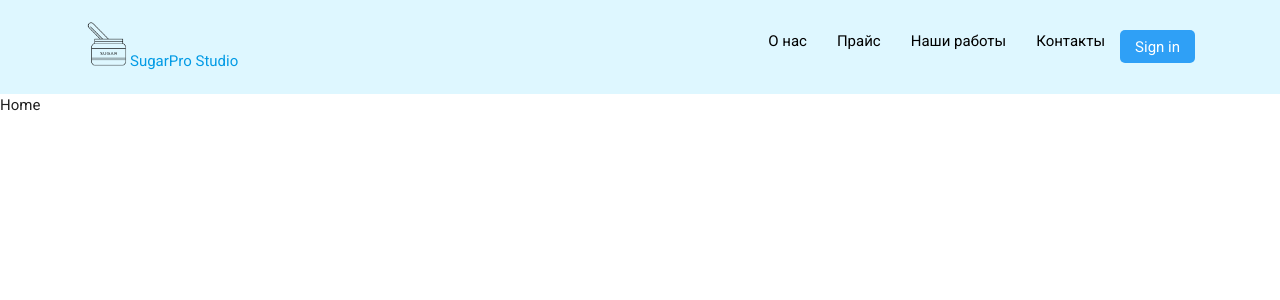
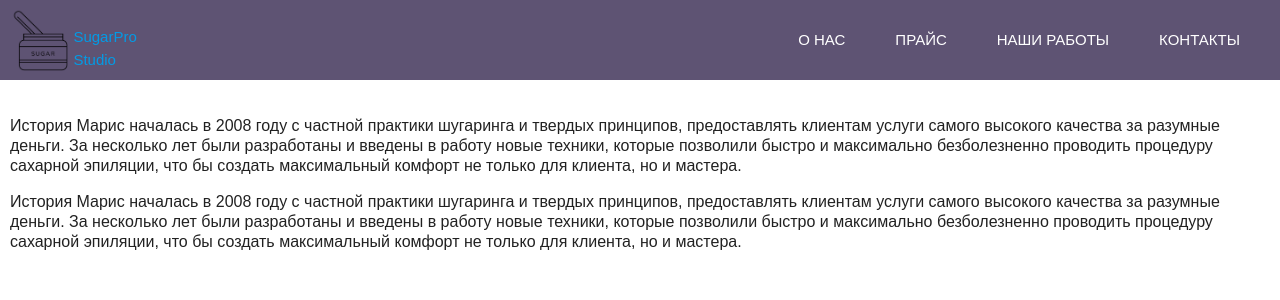
Before and after one commit to vladboldyr/ReactJSNet, a React (Create React App) app: page / in a window 1280 px wide. Shown: the top 300 px of the page. Built offline with nearby package versions, Linux system fonts and the light colour scheme.

Commit message:
edit header and Main

```diff
--- a/src/App.tsx
+++ b/src/App.tsx
@@ -4,10 +4,7 @@ import { Route, Switch, Redirect, withRouter } from 'react-router-dom';
 /*import { Formik } from 'formik';*/
 import {Clients} from './components/Clietns/clients';
 import {Main} from './components/Main/Main';
-import {Home} from './components/Home/home';
-import {Price} from './components/Price/price';
-import {Works} from './components/MyWorks/works';
-import {Contacts} from './components/Contacts/contacts';
+
 
  /* <Fragment>
             <div className="card-panel teal lighten-2" style={{marginTop: 0}}>
@@ -19,15 +16,8 @@ const App = () => {
     return (
         <>
           <Main/>
-          <Switch>
-            <Route path={'/'} exact component={Home} />
-            <Route path={'/price'} component={Price} />
-            <Route path={'/works'} component={Works} />
-            <Route path={'/contacts'} component={Contacts} />
-            <Redirect from='/' to='/'/>
-          </Switch>
         </>
     );
 }
 
-export default withRouter(App);
+export default App;
--- a/src/components/Home/home.tsx
+++ b/src/components/Home/home.tsx
@@ -2,6 +2,13 @@ import React from 'react';
 
 export const Home = () => {
     return(
-        <div>Home</div>
+        <>
+          <p>
+            История Марис началась в 2008 году с частной практики шугаринга и твердых принципов, предоставлять клиентам услуги самого высокого качества за разумные деньги. За несколько лет были разработаны и введены в работу новые техники, которые позволили быстро и максимально безболезненно проводить процедуру сахарной эпиляции, что бы создать максимальный комфорт не только для клиента, но и мастера.
+          </p>
+          <p>
+            История Марис началась в 2008 году с частной практики шугаринга и твердых принципов, предоставлять клиентам услуги самого высокого качества за разумные деньги. За несколько лет были разработаны и введены в работу новые техники, которые позволили быстро и максимально безболезненно проводить процедуру сахарной эпиляции, что бы создать максимальный комфорт не только для клиента, но и мастера.
+          </p>
+      </>
     );
 }
--- a/src/components/Main/Main.tsx
+++ b/src/components/Main/Main.tsx
@@ -1,39 +1,59 @@
-import React from 'react';
-import {NavLink} from 'react-router-dom';
-
+import React, { useState } from 'react';
+import { Route, Switch, Redirect, withRouter ,NavLink } from 'react-router-dom';
+import {Clients} from '../Clietns/clients';
+import {Home} from '../Home/home';
+import {Price} from '../Price/price';
+import {Works} from '../MyWorks/works';
+import {Contacts} from '../Contacts/contacts';
 import './main.less';
 
 const imgSugar = require('../../icon/sugar.png');
 
 export const Main = () => {
+    const [activeMenu,isActiveMenu] = useState(false);
+    const clickBurger = () => {
+        isActiveMenu(!activeMenu);
+        document.body.classList.toggle('lock',!activeMenu);
+    }
     return(
-        <header className="sugar-header">
-            <div className="wrapper sugar-header__wrapper">
-                <div className="sugar-header__start">
-                    <img style = {{width:'45px',height:'45px'}} src = {imgSugar}/>
-                    <a href="#" className="sugar-header__start__brand">
-                        SugarPro
-                        Studio
-                    </a>
-                </div>
-                <div className="sugar-header__middle">
-                    <nav className="nav sugar-header__middleNavCustom">
-                        <button className="nav__toggle" aria-expanded="false" type="button" onClick={()=> console.log("click")}>
-                            Меню
-                        </button>
-                        <ul className="nav__wrapper">
-                            <li className="nav__item"><NavLink to="/" exact>О нас</NavLink></li>
-                            <li className="nav__item"><NavLink to="/price">Прайс</NavLink></li>
-                            <li className="nav__item"><NavLink to="/works">Наши работы</NavLink></li>
-                            <li className="nav__item"><NavLink to="/contacts">Контакты</NavLink></li>
-                        </ul>
+        <div className="wrapper">
+          <header className="sugar-header">
+            <div className="container">
+                <div className="sugar-header__body">
+                    <NavLink to="/" className="sugar-header__logo">
+                        <img src={imgSugar}/>
+                        <span className="sugar-header__start__brand"> SugarPro Studio</span>
+                    </NavLink>
+                    <div className={activeMenu ? "sugar-header__burger active":"sugar-header__burger"} onClick={()=> clickBurger()}>
+                        <span></span>
+                    </div>
+                    <nav className={activeMenu ? "sugar-header__menu active" : "sugar-header__menu"}>
+                        <ul className="sugar-header__list">
+                            <li className="sugar-header__link"><NavLink to="/" exact>О нас</NavLink></li>
+                            <li className="sugar-header__link"><NavLink to="/price">Прайс</NavLink></li>
+                            <li className="sugar-header__link"><NavLink to="/works">Наши работы</NavLink></li>
+                            <li className="sugar-header__link"><NavLink to="/contacts">Контакты</NavLink></li>
+                         </ul>
                     </nav>
-                </div>
-                <div className="sugar-header__end">
-                    <a className="button" href="#">Sign in</a>
+                    <div className="sugar-header__end">
+                      <a className="button" href="#">Sign in</a>
+                    </div>
                 </div>
             </div>
         </header>
-
+          <div className="content">
+            <div className="content_text">
+            <Switch>
+                <Route path={'/'} exact component={Home} />
+                <Route path={'/price'} component={Price} />
+                <Route path={'/works'} component={Works} />
+                <Route path={'/contacts'} component={Contacts} />
+                <Redirect from='/' to='/'/>
+            </Switch>
+            </div>
+          </div>
+       </div>
     );
 }
+
+export default withRouter(Main)
--- a/src/components/Main/main.less
+++ b/src/components/Main/main.less
@@ -1,17 +1,6 @@
-div,a,nav,button {
-    margin: 0;
-    padding: 0;
-    border: 0;
-    font-size: 100%;
-    font: inherit;
-    vertical-align: baseline;
-}
-
-.sugar-header__middleNavCustom {
-    background-color: inherit !important;
-    color: #000;
-    box-shadow: inherit !important;
-    -webkit-box-shadow: inherit !important;
+html,body{
+    height: 100%;
+    font-family: Arial, "Helvetica Neue", sans-serif;
 }
 
 *,
@@ -20,45 +9,17 @@ div,a,nav,button {
   box-sizing: border-box;
 }
 
-.button {
-    -webkit-appearance: none;
-       -moz-appearance: none;
-            appearance: none;
-    color: #fff;
-    background-color: #2fa0f6;
-    min-width: 120px;
-    padding: 0.5rem 1rem;
-    border-radius: 5px;
-    text-align: center;
+.wrapper{
+    max-width: 1560px;
+    margin: 0px auto;
+    padding: 0px 10px;
 }
 
-.button span {
-    display: none;
-}
-
-/* @media (min-width: 600px) {
-    .button span {
-      display: initial;
-      max-width: 60px;
-      max-height: 60px;
-    }
-} */
-
-@media (max-width: 629px) {
-    .button span {
-        display: initial;
-        max-width: 60px !important;
-        max-height: 60px !important;
-      }
-}
-
-
-.wrapper {
-    max-width: 1140px;
-    padding-left: 1rem;
-    padding-right: 1rem;
-    margin-left: auto;
-    margin-right: auto;
+.container {
+    max-width: 1560px;
+    margin: 0px auto;
+    padding: 0px 10px;
+    width: auto;
 }
 
 .brand {
@@ -66,83 +27,168 @@ div,a,nav,button {
     font-size: 20px;
  }
 
+
 .sugar-header {
-    position: relative;
+
+    position: fixed;
     background-color: #def7ff;
+    width: 100%;
+    top:0;
+    left: 0;
+    z-index: 50;
 }
 
-.sugar-header__wrapper {
+.sugar-header::before {
+    content: '';
+    position: absolute;
+    width: 100%;
+    height: 100%;
+    top:0;
+    left: 0;
+    background-color: #5e5373;
+    z-index: 2;
+}
+.sugar-header__logo{
+    flex: 0 0 55px;
+    display: flex;
+    align-items: flex-end;
+    z-index: 3;
+}
+
+.sugar-header__logo img{
+    max-width: 100%;
+    max-height: 100%;
+}
+
+.sugar-header__start__brand{
+    max-width: 100%;
+ }
+
+
+.sugar-header__body {
     display: flex;
     justify-content: space-between;
     align-items: center;
-    padding-top: 1rem;
-    padding-bottom: 1rem;
-    flex-wrap: wrap;
+    height: 80px;
+    padding-right: 1rem;
+    position: relative;
 }
 
-@media (min-width: 630px) {
-    .sugar-header__wrapper {
-        justify-content: initial;
+.sugar-header__menu {
+    width: auto;
+    background-color: inherit;
+    color: #000;
+    box-shadow: inherit !important;
+    -webkit-box-shadow: inherit !important;
+}
+
+
+.sugar-header__list{
+    display: flex;
+    position: relative;
+    z-index: 2;
+}
+.sugar-header__list li{
+    float: none;
+    margin: 0 0 0 20px;
+}
+.sugar-header__link{
+    text-transform: uppercase;
+    font-size: 18px;
+    text-decoration: none;
+}
+
+.sugar-header__burger{}
+
+@media(max-width:767px){
+    body.lock{
+        overflow: hidden;
+    }
+    .sugar-header__body{
+        height: 50px;
+    }
+    .sugar-header__logo{
+        //flex:0 0 30px;
+        height: 48px;
+        font-size: 16px;
+    }
+    .sugar-header__burger{
+        display: block;
+        position: relative;
+        width: 30px;
+        height: 20px;
+        z-index: 3;
+    }
+    .sugar-header__burger span{
+        position: absolute;
+        background-color: #fff;
+        width: 100%;
+        height: 2px;
+        top: 9px;
+        transition: all 0.3s ease 0s;
+    }
+    .sugar-header__burger::before,
+    .sugar-header__burger::after {
+        content: '';
+        background-color: #fff;
+        position: absolute;
+        width: 100%;
+        height: 2px;
+        left: 0;
+        transition: all 0.3s ease 0s;
+    }
+    .sugar-header__burger::before {
+        top: 0;
+    }
+    .sugar-header__burger::after{
+        bottom: 0;
+    }
+    .sugar-header__burger.active span {
+        transform: scale(0);
+    }
+    .sugar-header__burger.active::before {
+        transform: rotate(45deg);
+        top: 9px;
+    }
+    .sugar-header__burger.active::after {
+        transform: rotate(-45deg);
+        bottom: 9px;
+    }
+
+    .sugar-header__menu{
+        position: fixed;
+        top:-100%;
+        left:0;
+        width: 100%;
+        height: 100%;
+        background-color: #18b5a4 !important;
+        padding: 70px 10px 20px 10px;
+        transition: all 0.5s ease 0s;
+    }
+    .sugar-header__menu.active{
+        top:0;
+    }
+    .sugar-header__list{
+        display: block;
+    }
+    .sugar-header__list li{
+        margin: 0 0 20px 0;
     }
 }
 
-@media (min-width: 630px) {
-    .sugar-header__middle {
-      margin-left: auto;
-    }
-}
-@media (max-width: 629px) {
-    .sugar-header__start {
-      padding-left: 1rem;
-    }
-}
-
-@media (max-width: 629px) {
-    .sugar-header__end {
-      padding-right: 4rem;
-    }
-}
-
-@media (min-width: 630px) {
-    .nav__wrapper {
-      display: flex;
-    }
-}
-@media (max-width: 629px) {
-    .nav__wrapper {
-      position: absolute;
-      top: 100%;
-      right: 0;
-      left: 0;
-      z-index: -1;
-      background-color: #d9f0f7;
-      visibility: hidden;
-      opacity: 0;
-      transform: translateY(-100%);
-      transition: transform 0.3s ease-out, opacity 0.3s ease-out;
-    }
-    .nav__wrapper.active {
-      visibility: visible;
-      opacity: 1;
-      transform: translateY(0);
-    }
-}
-
-.nav__item a {
-    display: block;
-    padding: 1rem;
-    color: black;
-}
-
-.nav__toggle {
+.sugar-header__end{
     display: none;
 }
 
-@media (max-width: 629px) {
-    .nav__toggle {
-        display: block;
-        position: absolute;
-        right: 1rem;
-        top: 1rem;
+.content{
+    padding: 100px 0 0 0;
+}
+.content_text{
+    font-size: 16px;
+    line-height: 20px;
+}
+@media(max-width:767px){
+    .content{
+        padding: 60px 0 0 0 ;
     }
 }
```
